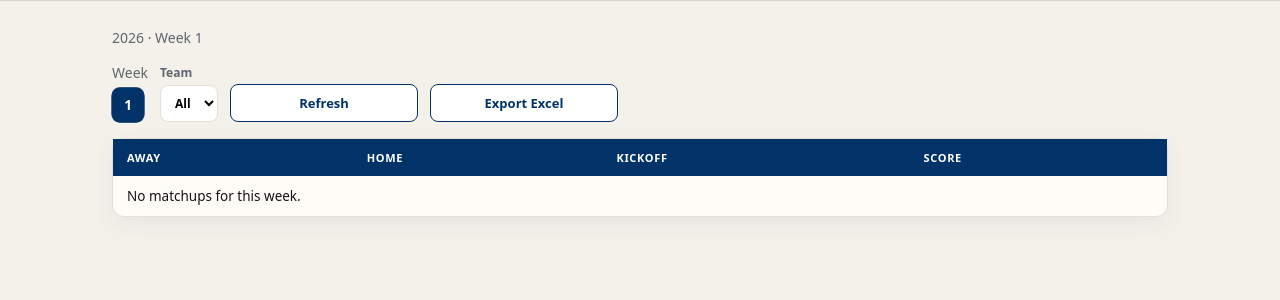
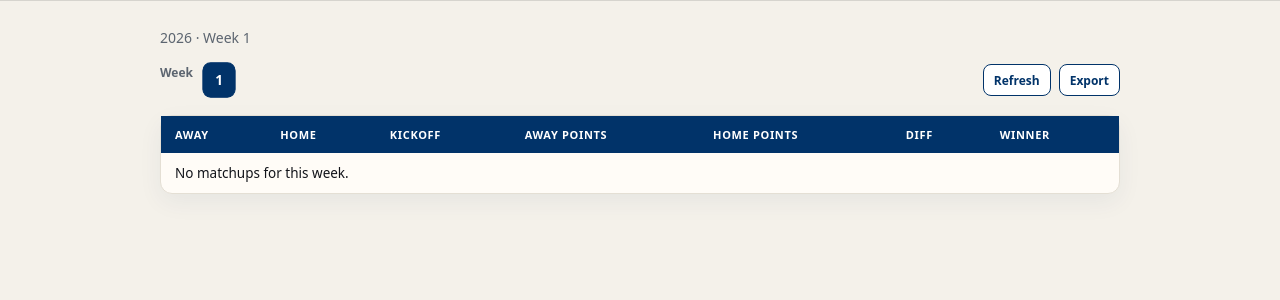
Before and after one commit to phaberman/the-sunday-report, a FastAPI app: page /matchups in a window 1280 px wide. Shown: the part 64-364 px from the top of the page. Run offline with FastAPI, Linux system fonts and the light colour scheme; data that the repository does not hold is empty.

Commit message:
ui cleanup

```diff
--- a/app/static/style.css
+++ b/app/static/style.css
@@ -67,6 +67,11 @@ h1 {
   color: var(--navy);
 }
 .main { padding: 28px 32px 48px; }
+.app-page {
+  max-width: 960px;
+  margin: 0 auto;
+  width: 100%;
+}
 .muted { color: var(--muted); margin: 0 0 16px; font-size: 14px; }
 .cards { display: flex; gap: 12px; flex-wrap: wrap; margin: 16px 0 24px; }
 .card {
@@ -184,14 +189,7 @@ button.btn-primary:hover, .btn-primary:hover { background: var(--red-2); }
 .closest { font-weight: 700; color: var(--navy); }
 
 /* Upload slate */
-.upload-page {
-  max-width: 800px;
-  margin: 0 auto;
-  padding-top: 28px;
-}
 .upload-form {
-  max-width: 720px;
-  margin: 0 auto;
   display: grid;
   gap: 28px;
 }
@@ -247,6 +245,61 @@ button.btn-primary:hover, .btn-primary:hover { background: var(--red-2); }
 .chip input:focus-visible + span {
   outline: 2px solid var(--navy-2);
   outline-offset: 2px;
+}
+.badge {
+  display: inline-flex;
+  align-items: center;
+  justify-content: center;
+  padding: 4px 10px;
+  border: 1px solid var(--navy);
+  border-radius: 8px;
+  background: var(--navy);
+  font-size: 12px;
+  font-weight: 650;
+  color: #fff;
+  white-space: nowrap;
+}
+.badge-muted {
+  background: #fff;
+  border-color: var(--line);
+  color: var(--muted);
+}
+.btn-row {
+  display: flex;
+  align-items: center;
+  gap: 8px;
+}
+.btn-row form { margin: 0; }
+.matchups-toolbar {
+  align-items: center;
+  flex-wrap: nowrap;
+  gap: 10px;
+}
+.matchups-toolbar-label {
+  flex-shrink: 0;
+  font-size: 12px;
+  font-weight: 600;
+}
+.matchups-weeks {
+  flex: 1 1 auto;
+  min-width: 0;
+}
+.matchups-actions {
+  flex-shrink: 0;
+  margin-left: auto;
+}
+.matchups-actions button,
+.matchups-actions a.btn {
+  width: auto;
+  min-width: 0;
+  min-height: 32px;
+  padding: 6px 10px;
+  font-size: 12px;
+  white-space: nowrap;
+}
+.btn-sm {
+  padding: 6px 10px;
+  font-size: 12px;
 }
 .seg {
   display: grid;
--- a/app/templates/matchups.html
+++ b/app/templates/matchups.html
@@ -1,45 +1,33 @@
 {% extends "base.html" %}
 {% block body %}
+<div class="app-page">
 <p class="muted">{{ season }} · Week {{ week }}</p>
 {% if flash %}<p class="flash">{{ flash }}</p>{% endif %}
 {% if error %}<p class="flash flash-error">{{ error }}</p>{% endif %}
 
-<div class="toolbar" style="margin-bottom:16px; display:flex; flex-wrap:wrap; gap:12px; align-items:flex-end">
-  <div>
-    <p class="muted" style="margin:0 0 6px">Week</p>
-    <div class="chip-row" role="radiogroup" aria-label="Week">
+<div class="toolbar matchups-toolbar">
+  <span class="muted matchups-toolbar-label">Week</span>
+  <div class="chip-row matchups-weeks" role="radiogroup" aria-label="Week">
     {% for s, w in week_list %}
     <label class="chip">
       <input type="radio" name="week" value="{{ w }}"
         {% if w == week %}checked{% endif %}
         hx-get="/matchups"
         hx-target="#board"
-          hx-swap="outerHTML"
-          hx-include="[name='team']">
+        hx-swap="outerHTML">
       <span>{{ w }}</span>
     </label>
     {% endfor %}
   </div>
+  <div class="btn-row matchups-actions">
+    <form method="post" action="/matchups/refresh">
+      <input type="hidden" name="week" value="{{ week }}">
+      <button type="submit" class="btn btn-sm">Refresh</button>
+    </form>
+    <a class="btn btn-ghost btn-sm" href="/matchups/export?week={{ week }}">Export</a>
   </div>
-  <label>Team
-    <select name="team"
-      hx-get="/matchups"
-      hx-target="#board"
-      hx-swap="outerHTML"
-      hx-include="[name='week']:checked">
-      <option value="" {% if not team %}selected{% endif %}>All</option>
-      {% for t in teams %}
-      <option value="{{ t }}" {% if t == team %}selected{% endif %}>{{ t }}</option>
-      {% endfor %}
-    </select>
-  </label>
-  <form method="post" action="/matchups/refresh" style="display:inline">
-    <input type="hidden" name="week" value="{{ week }}">
-    {% if team %}<input type="hidden" name="team" value="{{ team }}">{% endif %}
-    <button type="submit" class="btn">Refresh</button>
-  </form>
-  <a class="btn btn-ghost" href="/matchups/export?week={{ week }}{% if team %}&team={{ team }}{% endif %}">Export Excel</a>
 </div>
 
 {% include "partials/matchups_board.html" %}
+</div>
 {% endblock %}
--- a/app/templates/partials/matchups_board.html
+++ b/app/templates/partials/matchups_board.html
@@ -6,7 +6,10 @@
         <th>Away</th>
         <th>Home</th>
         <th>Kickoff</th>
-        <th>Score</th>
+        <th>Away Points</th>
+        <th>Home Points</th>
+        <th>Diff</th>
+        <th>Winner</th>
       </tr>
     </thead>
     <tbody>
@@ -15,10 +18,21 @@
         <td>{{ r.away_team }}</td>
         <td>{{ r.home_team }}</td>
         <td>{{ r.kickoff }}</td>
-        <td>{{ r.score }}</td>
+        <td>{{ r.away_points if r.away_points is not none else "—" }}</td>
+        <td>{{ r.home_points if r.home_points is not none else "—" }}</td>
+        <td>{% if r.diff is not none %}{{ "{:+d}".format(r.diff) }}{% else %}—{% endif %}</td>
+        <td>
+          {% if r.winner and r.winner != "TIE" %}
+          <span class="badge">{{ r.winner }}</span>
+          {% elif r.winner == "TIE" %}
+          <span class="badge badge-muted">TIE</span>
+          {% else %}
+          —
+          {% endif %}
+        </td>
       </tr>
       {% else %}
-      <tr><td colspan="4">No matchups for this week.</td></tr>
+      <tr><td colspan="7">No matchups for this week.</td></tr>
       {% endfor %}
     </tbody>
   </table>
--- a/app/templates/upload.html
+++ b/app/templates/upload.html
@@ -1,6 +1,6 @@
 {% extends "base.html" %}
 {% block body %}
-<div class="upload-page">
+<div class="app-page upload-page">
 {% if flash %}<p class="flash">{{ flash }}</p>{% endif %}
 {% if error %}<p class="flash flash-error">{{ error }}</p>{% endif %}
 
```
Also changed, not shown: app/odds.py (+8 -2 lines), app/routers/matchups.py (+26 -31 lines), tests/test_app.py (+12 -9 lines). Lines whose indentation alone changed are shown as unchanged.
